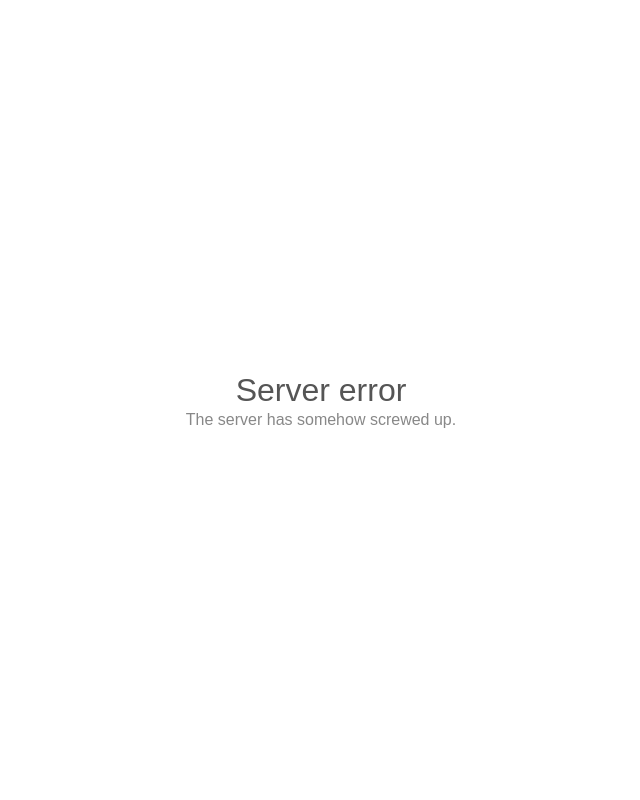
After one commit to csvk/Kuttus, a Flask app: template templates/500.html in a window 1280 px wide. The commit adds this page. Shown: the whole page, without its empty margins (319-959 px from the left). Run offline with Flask 2, Linux system fonts and the light colour scheme; the template is opened without the code that fills it, so the values that code supplies are empty.

Commit message:
Error pages

```diff
--- a/app.py
+++ b/app.py
@@ -16,9 +16,21 @@ class User:
 def index():
     return render_template("index.html", user=User('Souvik', 'Chanda'))
 
+
 @app.route('/add')
 def add():
     return render_template("add.html")
 
+
+@app.errorhandler(404)
+def page_not_found(e):
+    return render_template("404.html"), 404
+
+
+@app.errorhandler(500)
+def page_not_found(e):
+    return render_template("500.html"), 500
+
+
 if __name__ == "__main__":
     app.run(debug=True)
--- /dev/null
+++ b/templates/500.html
@@ -0,0 +1,60 @@
+<!doctype html>
+<html lang="en">
+<head>
+    <meta charset="utf-8">
+    <title>Server Error</title>
+    <meta name="viewport" content="width=device-width, initial-scale=1">
+    <style>
+
+        * {
+            line-height: 1.2;
+            margin: 0;
+        }
+
+        html {
+            color: #888;
+            display: table;
+            font-family: sans-serif;
+            height: 100%;
+            text-align: center;
+            width: 100%;
+        }
+
+        body {
+            display: table-cell;
+            vertical-align: middle;
+            margin: 2em auto;
+        }
+
+        h1 {
+            color: #555;
+            font-size: 2em;
+            font-weight: 400;
+        }
+
+        p {
+            margin: 0 auto;
+            width: 280px;
+        }
+
+        @media only screen and (max-width: 280px) {
+
+            body, p {
+                width: 95%;
+            }
+
+            h1 {
+                font-size: 1.5em;
+                margin: 0 0 0.3em;
+            }
+
+        }
+
+    </style>
+</head>
+<body>
+    <h1>Server error</h1>
+    <p>The server has somehow screwed up.</p>
+</body>
+</html>
+<!-- IE needs 512+ bytes: http://blogs.msdn.com/b/ieinternals/archive/2010/08/19/http-error-pages-in-internet-explorer.aspx -->
```
Also changed, not shown: templates/base.html (+5 -5 lines).
